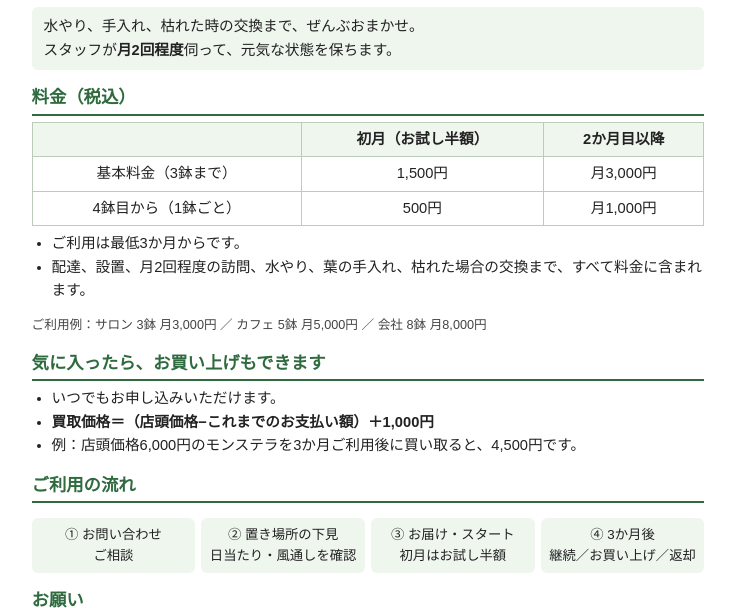
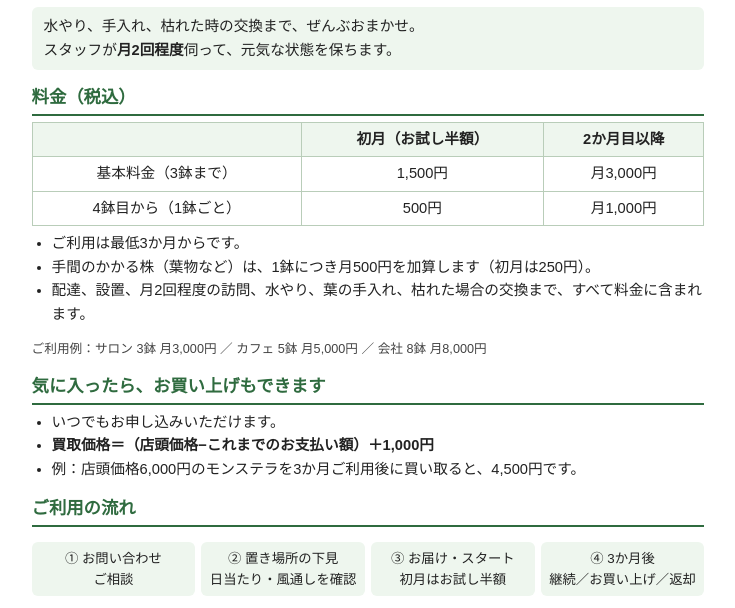
Before and after one commit to marushikakubesu-arch/marushikaku-homepage, a plain HTML site: page plant_lease/lease_guide.html in a window 1280 px wide. Shown: the part 183-791 px from the top of the page, without its empty margins (272-1007 px from the left). Drawn offline with Linux system fonts and the light colour scheme.

Commit message:
観葉植物リースの料金を差額加算方式に更新し、お客様の手入れ特記事項と水苔の方針を追記
Co-Authored-By: Claude Sonnet 5.5 <noreply@anthropic.com>

```diff
--- a/plant_lease/lease_guide.html
+++ b/plant_lease/lease_guide.html
@@ -47,6 +47,7 @@
   </table>
   <ul>
     <li>ご利用は最低3か月からです。</li>
+    <li>手間のかかる株（葉物など）は、1鉢につき月500円を加算します（初月は250円）。</li>
     <li>配達、設置、月2回程度の訪問、水やり、葉の手入れ、枯れた場合の交換まで、すべて料金に含まれます。</li>
   </ul>
   <p class="small">ご利用例：サロン 3鉢 月3,000円 ／ カフェ 5鉢 月5,000円 ／ 会社 8鉢 月8,000円</p>
```
Also changed, not shown: 2 other files.
